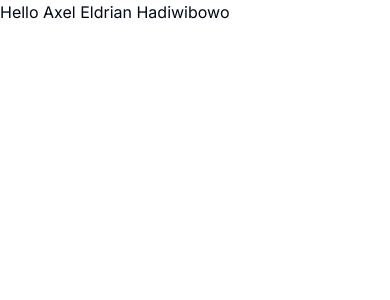
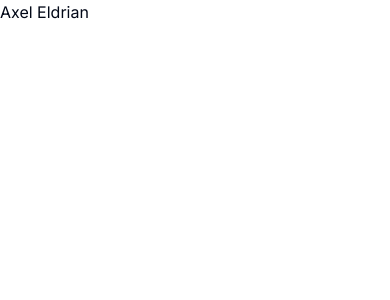
Before and after one commit to eldrians/digital-marketplace-axel, a Next.js app: page / in a window 390 px wide. Shown: the top 300 px of the page. Built offline with nearby package versions, Linux system fonts and the light colour scheme.

Commit message:
app(app): create MaxWithWrapper

```diff
--- a/src/app/page.tsx
+++ b/src/app/page.tsx
@@ -1,7 +1,7 @@
 export default function Home() {
   return (
-    <p>
-      <div>Hello Axel Eldrian Hadiwibowo</div>
-    </p>
+    <div>
+      <h1>Axel Eldrian</h1>
+    </div>
   );
 }
--- /dev/null
+++ b/src/components/MaxWidthWrapper.tsx
@@ -0,0 +1,18 @@
+import { ReactNode } from "react"
+
+// this file is created to make entire layout looks Good
+const MaxWidthWrapper = ({
+    className,
+    children
+}: {
+    className?: string,
+    children: ReactNode
+}) => {
+    return (
+        <div className="mx-auto w-full max-w-screen-xl px-2.5 md:px-20">
+            {children}
+        </div>
+    )
+}
+
+export default MaxWidthWrapper
```
